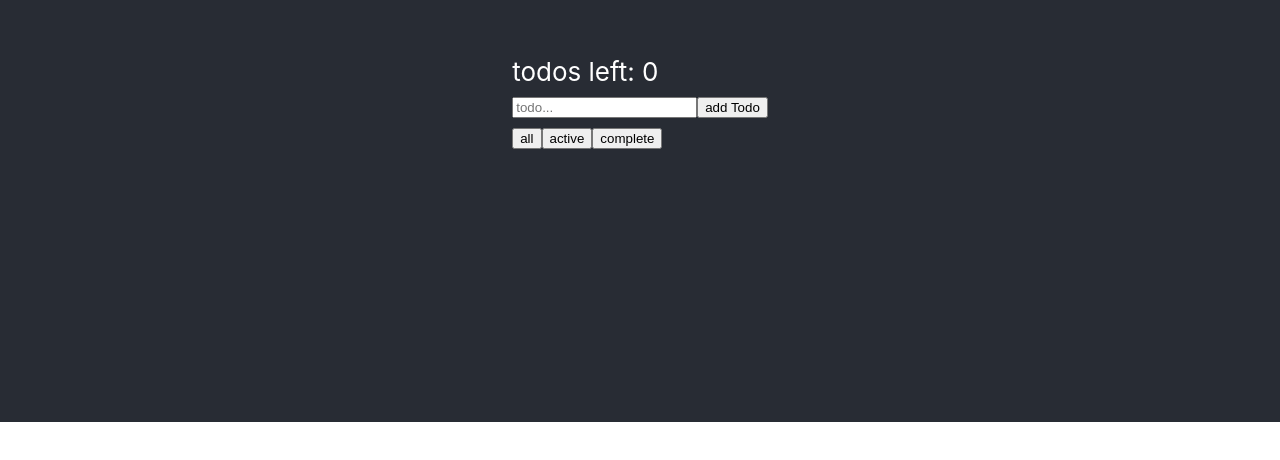
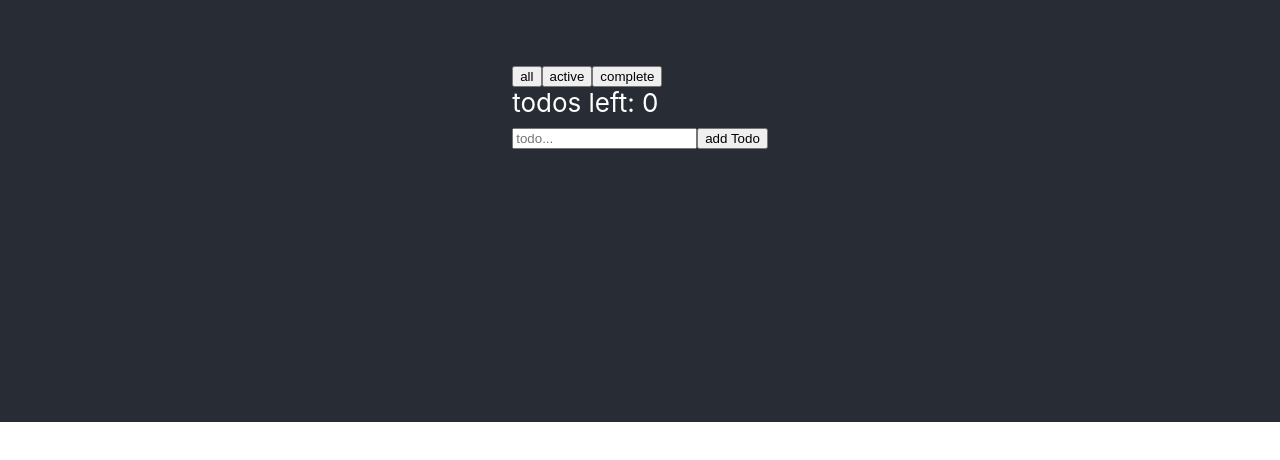
Before and after one commit to eshellster/practical-react, a React (Create React App) app: page / in a window 1280 px wide. Shown: the part 218-678 px from the top of the page. Built offline with nearby package versions, Linux system fonts and the light colour scheme.

Commit message:
빈 택스트 입력 방지

```diff
--- a/src/components/Todo.js
+++ b/src/components/Todo.js
@@ -2,11 +2,14 @@ import React from "react";
 
 const Todo = (props) => {
   return (
-    <div
-      className={props.complete ? "todo-completed" : "todo-uncomplete"}
-      onClick={props.toggleComplete}
-    >
-      {props.text}
+    <div className="row">
+      <button>X</button>
+      <div
+        className={props.complete ? "todo-completed" : "todo-uncomplete"}
+        onClick={props.toggleComplete}
+      >
+        {props.text}
+      </div>
     </div>
   );
 };
--- a/src/components/TodoForm.js
+++ b/src/components/TodoForm.js
@@ -14,8 +14,10 @@ const TodoForm = ({ onSubmit }) => {
 
   const handleSubmit = (e) => {
     e.preventDefault();
-    onSubmit({ ...todo });
-    setTodo({ text: "" });
+    if (todo.text.length > 0) {
+      onSubmit({ ...todo });
+      setTodo({ text: "" });
+    }
   };
 
   return (
--- a/src/components/TodoList.js
+++ b/src/components/TodoList.js
@@ -36,14 +36,14 @@ const TodoList = () => {
 
   return (
     <div>
-      <div>todos left: {todos.filter((todo) => !todo.complete).length}</div>
-      <TodoForm onSubmit={addTodo} />
-      {/* {JSON.stringify(todos)} */}
       <div>
         <button onClick={() => setTodoToShow("all")}>all</button>
         <button onClick={() => setTodoToShow("active")}>active</button>
         <button onClick={() => setTodoToShow("complete")}>complete</button>
       </div>
+      <div>todos left: {todos.filter((todo) => !todo.complete).length}</div>
+      <TodoForm onSubmit={addTodo} />
+      {/* {JSON.stringify(todos)} */}
 
       {todoList.map((todo) => (
         <Todo
```
